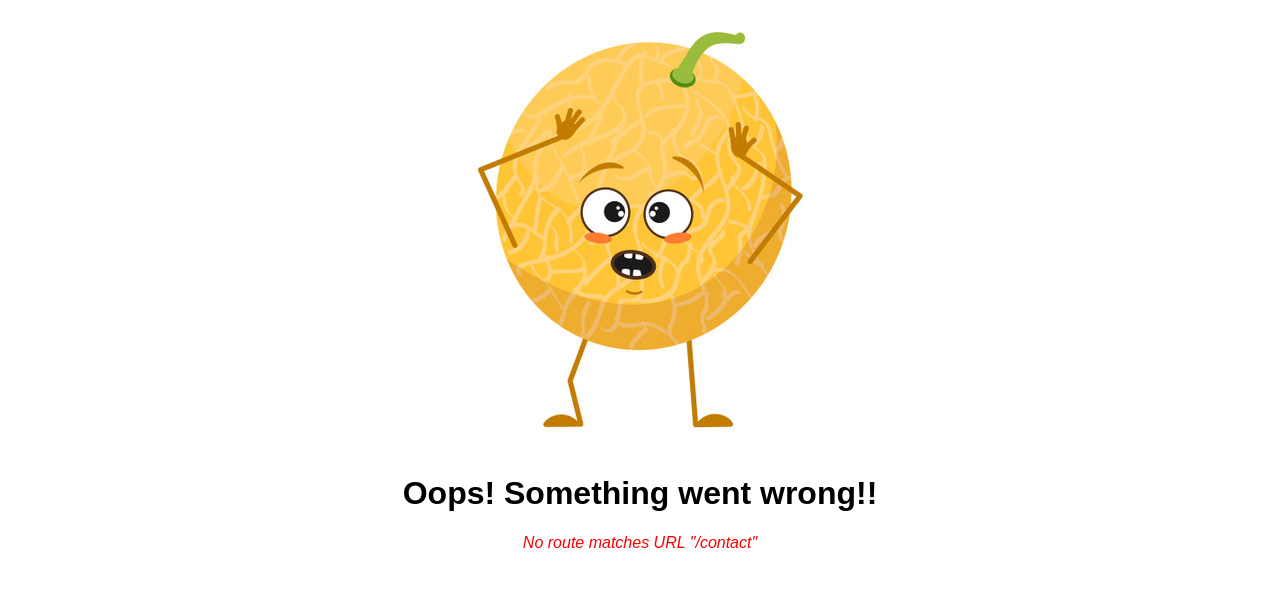
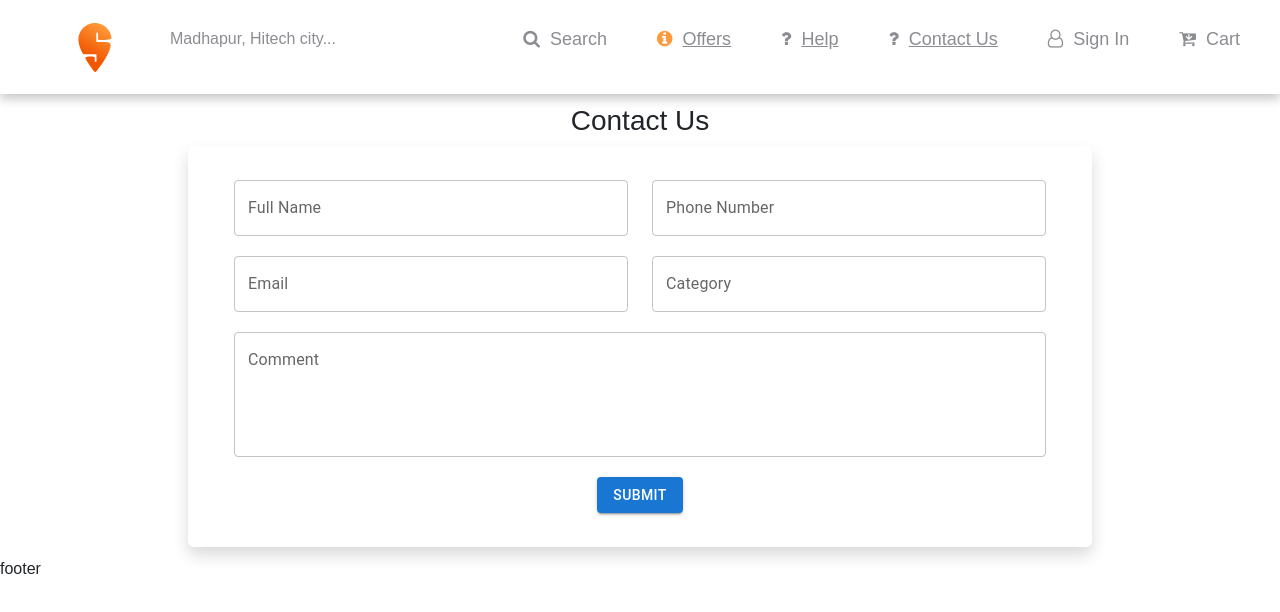
Before and after one commit to nallamillijyothi/React_Basics, a React (Vite) app: page /contact in a window 1280 px wide. Shown: the top 612 px of the page. Built offline with nearby package versions, Linux system fonts and the light colour scheme.

Commit message:
created custom hook

```diff
--- /dev/null
+++ b/components/ContactUs.js
@@ -0,0 +1,54 @@
+import { useFormik } from "formik";
+import TextField from "@mui/material/TextField";
+import Button from '@mui/material/Button';
+
+const ContactUs = () => {
+  return (
+    <div className="contactus_container">
+      <div className="contactus_header">
+        <h3>Contact Us</h3>
+      </div>
+      <div className="contactus_body row p-4 rounded bg-white shadow">
+        <form>
+          <div className="row row_container">
+            <div className="col-6">
+              <TextField id="name" label="Full Name" variant="outlined" />
+            </div>
+            <div className="col-6">
+              {" "}
+              <TextField
+                id="phoneNumber"
+                label="Phone Number"
+                variant="outlined"
+              />
+            </div>
+          </div>
+          <div className="row row_container">
+            <div className="col-6">
+              <TextField id="email" label="Email" variant="outlined" />
+            </div>
+            <div className="col-6">
+              <TextField
+                id="category"
+                label="Category"
+                variant="outlined"
+              />
+            </div>
+          </div>
+          <div className="row row_container">
+            <div className="col-12">
+              <TextField id="comment" label="Comment" multiline rows={4} />
+            </div>
+          </div>
+          <div className="row row_container">
+            <div className="col-12">
+            <Button variant="contained" type="submit">Submit</Button>
+            </div>
+          </div>
+        </form>
+      </div>
+    </div>
+  );
+};
+
+export default ContactUs;
--- /dev/null
+++ b/components/ExcelParser.js
@@ -0,0 +1,39 @@
+import React, { useEffect, useRef } from 'react';
+import * as XLSX from 'xlsx';
+
+const ExcelParser = () => {
+  const inputRef = useRef(null);
+  const outputRef = useRef(null);
+
+  useEffect(() => {
+    const input = inputRef.current;
+    const output = outputRef.current;
+
+    const readFile = (file) => {
+      const reader = new FileReader();
+      reader.onload = (event) => {
+        const data = event.target.result;
+        const workbook = XLSX.read(data, { type: 'binary' });
+        const sheetName = workbook.SheetNames[0];
+        const sheet = workbook.Sheets[sheetName];
+        const jsonData = XLSX.utils.sheet_to_json(sheet);
+        output.value = JSON.stringify(jsonData, null, 2);
+      };
+      reader.readAsBinaryString(file);
+    };
+
+    input.addEventListener('change', (event) => {
+      const file = event.target.files[0];
+      readFile(file);
+    });
+  }, []);
+
+  return (
+    <div>
+      <input type="file" ref={inputRef} accept=".xlsx,.xls" />
+      <textarea ref={outputRef} readOnly />
+    </div>
+  );
+};
+
+export default ExcelParser;
--- a/components/HeaderComponent.js
+++ b/components/HeaderComponent.js
@@ -49,6 +49,10 @@ const HeaderComponent = () => {
             <i className="fa fa-question list__icon" aria-hidden="true"></i>
             Help
           </Link>
+          <Link to="/contact" className="light_gray menu_item">
+            <i className="fa fa-question list__icon" aria-hidden="true"></i>
+            Contact Us
+          </Link>
           <li className="light_gray menu_item">
             <i className="fa fa-user-o list__icon" aria-hidden="true"></i>Sign
             In
--- a/components/RestaurantDetails.js
+++ b/components/RestaurantDetails.js
@@ -1,41 +1,40 @@
-import { useEffect, useState } from "react";
 import { useParams } from "react-router-dom";
 import { MENU_CARD_URL } from "../utils/constants";
+import useRestaurantDetails from "../utils/useRestaurantDetails";
 
 const RestaurantDetails = () => {
-  const [restoHeadingData, setRestoHeadingData] = useState(null);
-  const [restoMenuData, setRestoMenuData] = useState(null);
-  const [isRestoDataAvailable, setIsRestoDataAvailable] = useState(false);
   const { id } = useParams();
-  useEffect(() => {
-    fetchRestoDetails();
-  }, []);
+  const restoInfo = useRestaurantDetails(id);
 
-  const fetchRestoDetails = async () => {
-    const data = await fetch(
-      `https://www.swiggy.com/dapi/menu/pl?page-type=REGULAR_MENU&complete-menu=true&lat=17.4556724&lng=78.3991533&restaurantId=${id}&catalog_qa=undefined&submitAction=ENTER`
-    );
-    const jsonData = await data.json();
-    setRestoHeadingData(jsonData?.data?.cards[0]?.card?.card?.info);
-    setRestoMenuData(
-      jsonData?.data?.cards[2]?.groupedCard?.cardGroupMap?.REGULAR?.cards
-    );
-    console.log(restoHeadingData);
-    setIsRestoDataAvailable(true);
-  };
-
-  return isRestoDataAvailable == true ? (
+  if (restoInfo == null) return <h1>No Data Available</h1>;
+  const {
+    name,
+    cuisines,
+    areaName,
+    sla,
+    avgRating,
+    totalRatingsString,
+    expectationNotifiers,
+    costForTwoMessage,
+  } = restoInfo?.data?.cards[0]?.card?.card?.info;
+  // const itemCard =
+  //   resInfo?.cards[2]?.groupedCard?.cardGroupMap?.REGULAR?.cards[2]?.card.card
+  //     .itemCards;
+  // const { restoHeadingData } = restoInfo?.data?.cards[0]?.card?.card?.info;
+  const { title, itemCards:restoMenuData } =
+    restoInfo?.data?.cards[2]?.groupedCard?.cardGroupMap?.REGULAR?.cards[1]?.card?.card;
+  return (
     <div className="resto_details_container">
       <div className="resto_details_heading">
         <div className="resto_detail_title">
-          <h3>{restoHeadingData?.name}</h3>
+          <h3>{name}</h3>
           <small className="light_gray">
-            {restoHeadingData?.cuisines.join(",")}
+            {cuisines.join(",")}
           </small>
           <div>
             <small className="light_gray">
-              {restoHeadingData?.areaName}{" "}
-              {restoHeadingData?.sla?.lastMileTravelString}
+              {areaName}{" "}
+              {sla?.lastMileTravelString}
             </small>
           </div>
         </div>
@@ -47,11 +46,11 @@ const RestaurantDetails = () => {
                 className="fa fa-star-o resto_rating_icon"
                 aria-hidden="true"
               ></i>
-              {restoHeadingData?.avgRating}
+              {avgRating}
             </div>
             <hr></hr>
             <div className="light_gray ">
-              {restoHeadingData?.totalRatingsString}
+              {totalRatingsString}
             </div>
           </div>
         </div>
@@ -59,7 +58,7 @@ const RestaurantDetails = () => {
       <div className="resto_detail_distance">
         <i className="fa fa-info-circle" aria-hidden="true"></i>{" "}
         <small className="light_gray">
-          {restoHeadingData?.expectationNotifiers[0]?.text}
+          {expectationNotifiers[0]?.text}
         </small>
       </div>
       <hr className="resto_detail_dotted_line"></hr>
@@ -67,18 +66,18 @@ const RestaurantDetails = () => {
         <div className="resto_detail_section2">
           <div className="resto_detail_section2_1">
             <i className="fa fa-clock-o" aria-hidden="true"></i>{" "}
-            <h4>{restoHeadingData?.sla.slaString}</h4>
+            <h4>{sla.slaString}</h4>
           </div>
           <div className="resto_detail_section2_1">
-            <h4>{restoHeadingData?.costForTwoMessage}</h4>
+            <h4>{costForTwoMessage}</h4>
           </div>
         </div>
       </div>
       <hr></hr>
       <div className="resto_detail_items_container">
-        <div>{restoMenuData[1]?.card?.card?.title}</div>
+        <div>{title}</div>
         <div>
-          {restoMenuData[1]?.card?.card?.itemCards?.map((item) => {
+          {restoMenuData.map((item) => {
             return (
               <>
                 <div className="resto_menu_block">
@@ -90,7 +89,8 @@ const RestaurantDetails = () => {
                     </div>
                   </div>
                   <div>
-                  <img className="menu_img"
+                    <img
+                      className="menu_img"
                       src={MENU_CARD_URL + item?.card?.info?.imageId}
                       alt={item?.card?.info?.name}
                     />
@@ -103,8 +103,6 @@ const RestaurantDetails = () => {
         </div>
       </div>
     </div>
-  ) : (
-    <h1>No Data Available</h1>
   );
 };
 
--- a/index.css
+++ b/index.css
@@ -269,3 +269,15 @@ i{
     width: 60%;
     border-radius: 10px;
 }
+/** Contact us Css */
+.contactus_container{
+    padding: 10px 200px;
+    text-align: center;
+}
+.css-1u3bzj6-MuiFormControl-root-MuiTextField-root
+{
+    width: 100%;
+}
+.row_container{
+    padding: 10px;
+}
--- /dev/null
+++ b/utils/useRestaurantDetails.js
@@ -0,0 +1,19 @@
+import { useEffect, useState } from "react";
+
+const useRestaurantDetails = (restoId) => {
+    const [restoInfo, setRestoInfo] = useState(null)
+  useEffect(() => {
+    fetchRestoDetails();
+  }, []);
+
+  const fetchRestoDetails = async () => {
+    const data = await fetch(
+      `https://www.swiggy.com/dapi/menu/pl?page-type=REGULAR_MENU&complete-menu=true&lat=17.4556724&lng=78.3991533&restaurantId=${restoId}&catalog_qa=undefined&submitAction=ENTER`
+    );
+    const jsonData = await data.json();
+    setRestoInfo(jsonData)
+  };
+  return restoInfo;
+};
+
+export default useRestaurantDetails;
```
Also changed, not shown: App.js (+8 -0 lines), package.json (+9 -1 lines), 1 other file (tests, documents, lock files or other folders). Lines whose indentation alone changed are shown as unchanged.
